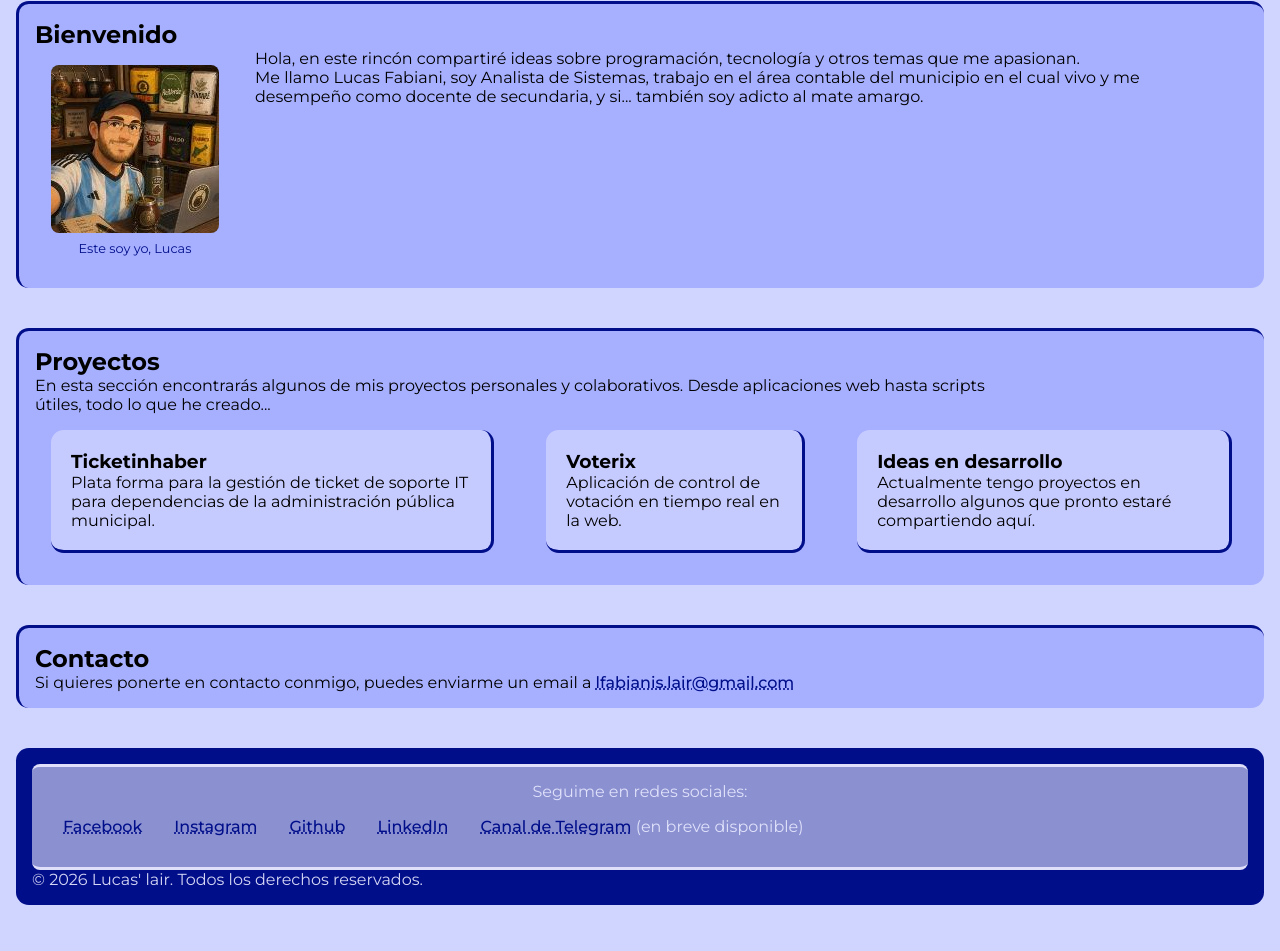
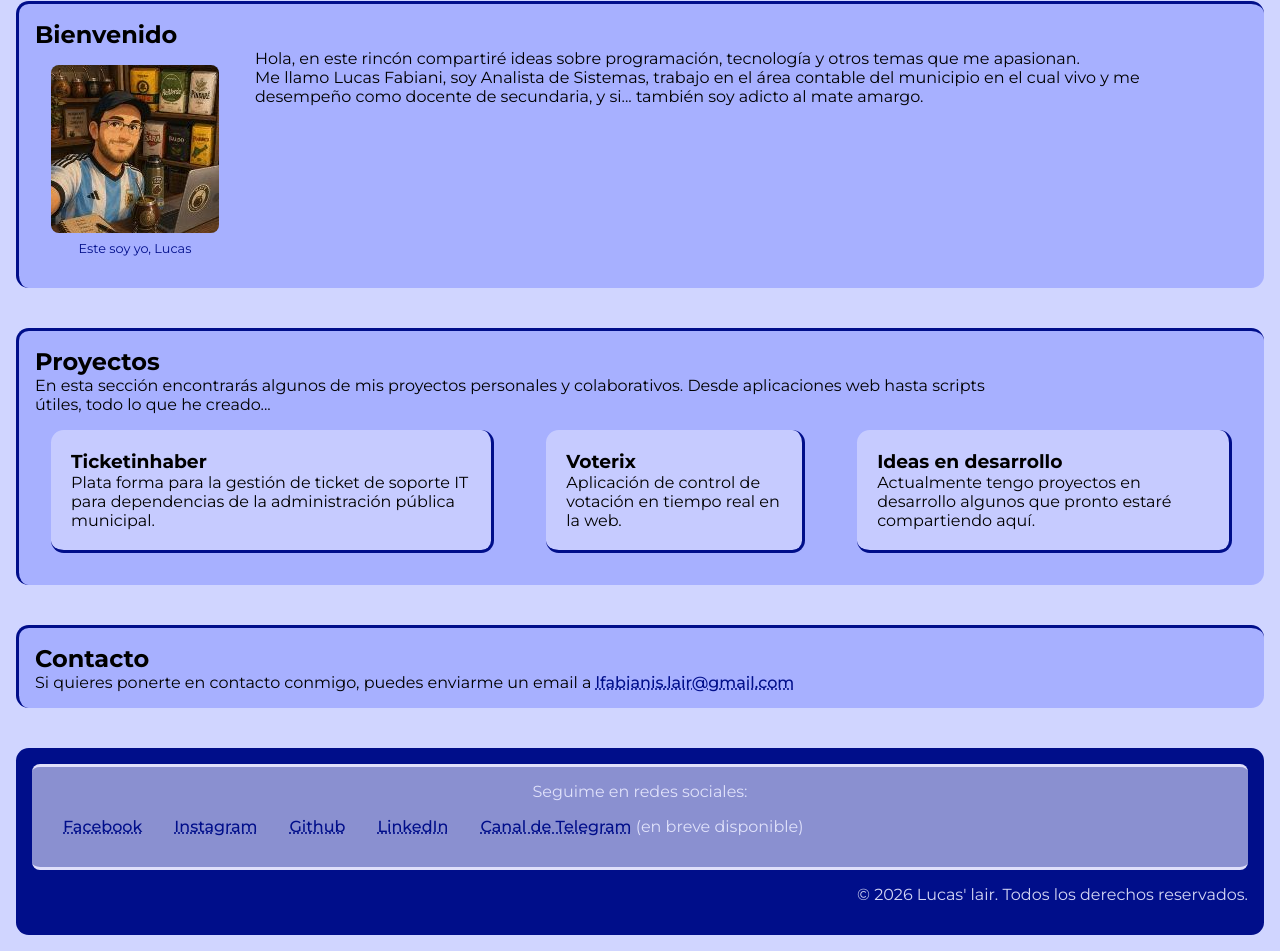
Before and after one commit to lFabianiGH/WebFlex_Clase_1_Entregable, a plain HTML site: page index.html in a window 1280 px wide. Shown: the part 183-1134 px from the top of the page. Before the commit the page ends 1104 px from the top, so only its background shows below. Drawn offline with Linux system fonts and the light colour scheme; a web font is replaced by a local one.

Commit message:
Commit Final para Preentrega 3
Commit Final para preentrega 3

```diff
--- a/styles/styles.css
+++ b/styles/styles.css
@@ -155,7 +155,8 @@ Aplica estilos al <p> que sean hijos directos del <footer> y
 no  anidado dentro de otra etiqueta contenedora.
 */
 footer > p {
-  text-align: left;
+  margin:  15px 0;
+  text-align: right;
 }
 
 /* Aplica estilos específicos para el texto del <header>*/
```
